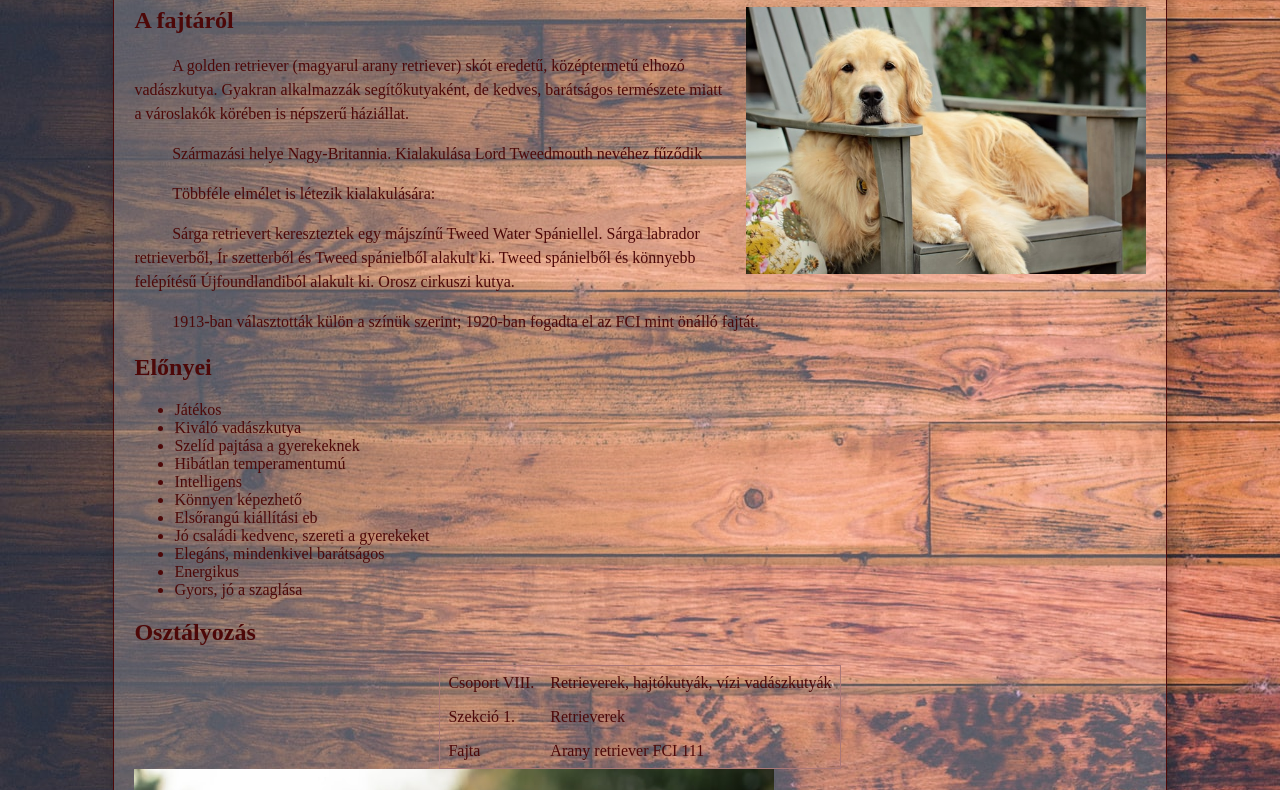
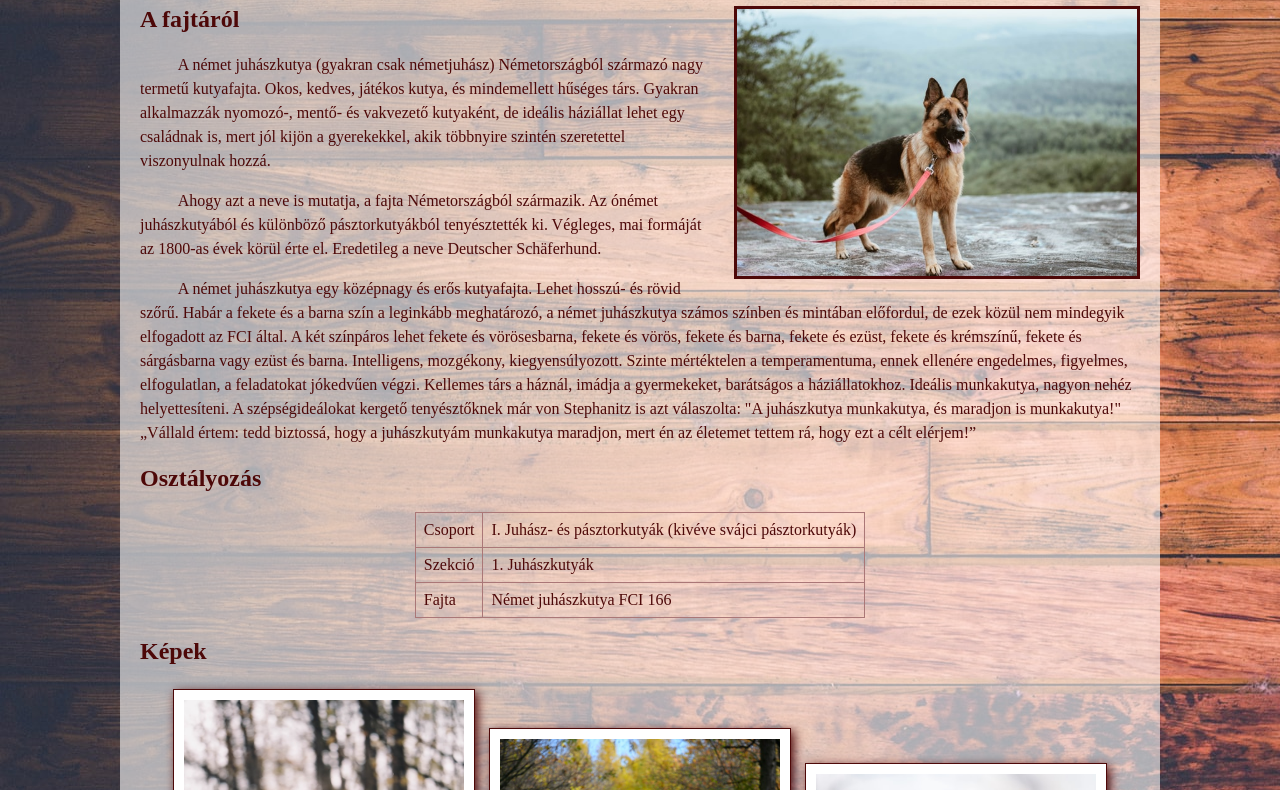
Before and after one commit to NR-05-Perseus/kutyafajtak-html, a plain HTML site: page dogs/golden-retriever.html in a window 1280 px wide. Shown: the part 142-932 px from the top of the page. Drawn offline with Linux system fonts and the light colour scheme.

Commit message:
elkészült!

```diff
--- a/css/style.css
+++ b/css/style.css
@@ -1,50 +1,38 @@
-body{
+body {
 
+    background-image: url(../img/background/keith-misner-h0Vxgz5tyXA-unsplash.jpg);
+    color: #4d0808
+}
 
-    background-image: url('../img/background/keith-misner-h0Vxgz5tyXA-unsplash.jpg'); /* Írd át a kép pontos nevére! */
-    color:#4d0808;
-<<<<<<< HEAD
-    box-sizing: border-box;
-    border: #4d0808;
-=======
->>>>>>> f3d64ba02e8dcabd406aeadabb75c04bf780c59c
+h1 {
+
+    text-align: center;
 
 }
 
-h1 {
-    text-align: center;
+a,
+a:link,
+a:visited,
+a:hover,
+a:active {
+    color: darkslategray;
 }
 
-a:link, a:visited, a:hover, a:active {
-    color: darkslategrey;
-}
-table{
-    border-width:1px ;
-    border-style: solid;
-    border-color: #aa7777;
-    border-collapse: collapse;
-    margin-left: auto;
-    margin-right: auto;
-}
-td, th{
-    padding: 0.5em;
-}
-.minikep{
-    float: right;
-    width: 400px;
-    margin-left: 20px;
-    border-width:3px;
-    border-color: #4d0808;
+p {
+
+    line-height: 1.5;
+    text-indent: 1cm;
 
 }
 
-p {
-    line-height: 1.5;
-    text-indent: 1cm;
+.kepek {
+    text-align: center;
+    float: none;
+
 }
 
-    width: 280px;
-.kepek,.kep{
+.kep {
+
     width: 280px;
     vertical-align: middle;
     background-color: white;
@@ -52,12 +40,37 @@ p {
     margin: 5px;
     border: 1px solid #4d0808;
     box-shadow: 3px 3px 10px #4d0808;
+
 }
+
+table {
+
+    border-collapse: collapse;
+    margin: 0 auto;
+
+}
+
+td {
+
+    border: 1px solid #aa7777;
+    padding: 0.5rem;
+
+
+}
+
+.minikep{
+
+    float: right;
+    width: 400px;
+    margin-left: 20px;
+    border: 3px solid #4d0808;
+
+
+}
+
 main {
-    max-width: 80%;
+    max-width: 1000px;
     margin: 0 auto;
     padding: 20px;
-    background-color: rgba(255, 255, 255, 0.2);
-    border: 1px solid #4d0808;
-    box-shadow: 5px 5px 15px rgba(0, 0, 0, 0.3);
+    background-color: rgba(255, 255, 255, 0.6);
 }
--- a/dogs/golden-retriever.html
+++ b/dogs/golden-retriever.html
@@ -1,101 +1,87 @@
 <!DOCTYPE html>
-<html lang="en">
+<html lang="hu">
 
 <head>
     <meta charset="UTF-8">
     <meta name="viewport" content="width=device-width, initial-scale=1.0">
+    <title>Német juhász</title>
+
     <link rel="stylesheet" href="../css/style.css">
-    <title>Arany retriever</title>
+
 </head>
 
 <body>
 
     <main id="kutyaoldal">
 
-        <p><a href="../index.html">Vissza a kutyafajtákhoz</a></p>
+         <p><a href="../index.html">Vissza a kutyafajtákhoz</a></p>
 
+        <h1>Németjuhász</h1>
 
-        <h1>Arany retriever</h1>
-
-        <img class="minikep" src="../img/dogs/golden-retriever/david-moynihan-BT_QM4CpnNE-unsplash.jpg"
-            alt="Egy arany retriever fekszik a széken" title="Arany retriever">
+        <img class="minikep" src="../img/dogs/german-shepherd/katelyn-macmillan-bvMUtFN0mIE-unsplash.jpg"
+            alt="Németjuhász" title="Németjuhász pórázon">
 
         <h2>A fajtáról</h2>
 
-        <p>
-            A golden retriever (magyarul arany retriever) skót eredetű, középtermetű elhozó vadászkutya. Gyakran
-            alkalmazzák
-            segítőkutyaként, de kedves, barátságos természete miatt a városlakók körében is népszerű háziállat.
-        </p>
+        <p>A német juhászkutya (gyakran csak németjuhász) Németországból származó nagy termetű kutyafajta. Okos, kedves,
+            játékos kutya, és mindemellett hűséges társ. Gyakran alkalmazzák nyomozó-, mentő- és vakvezető kutyaként, de
+            ideális háziállat lehet egy családnak is, mert jól kijön a gyerekekkel, akik többnyire szintén szeretettel
+            viszonyulnak hozzá.</p>
 
-        <p>Származási helye Nagy-Britannia. Kialakulása Lord Tweedmouth nevéhez fűződik</p>
+        <p>Ahogy azt a neve is mutatja, a fajta Németországból származik. Az ónémet juhászkutyából és különböző
+            pásztorkutyákból tenyésztették ki. Végleges, mai formáját az 1800-as évek körül érte el. Eredetileg a neve
+            Deutscher Schäferhund.</p>
 
-        <p>Többféle elmélet is létezik kialakulására:</p>
-
-        <p>
-            Sárga retrievert kereszteztek egy májszínű Tweed Water Spániellel.
-            Sárga labrador retrieverből, Ír szetterből és Tweed spánielből alakult ki.
-            Tweed spánielből és könnyebb felépítésű Újfoundlandiból alakult ki.
-            Orosz cirkuszi kutya.
-        </p>
-
-        <p>
-            1913-ban választották külön a színük szerint; 1920-ban fogadta el az FCI mint önálló fajtát.
-
-        </p>
-
-        <h2>Előnyei</h2>
-
-        <ul>
-            <li>Játékos</li>
-            <li>Kiváló vadászkutya</li>
-            <li>Szelíd pajtása a gyerekeknek</li>
-            <li>Hibátlan temperamentumú</li>
-            <li>Intelligens</li>
-            <li>Könnyen képezhető</li>
-            <li>Elsőrangú kiállítási eb</li>
-            <li>Jó családi kedvenc, szereti a gyerekeket</li>
-            <li>Elegáns, mindenkivel barátságos</li>
-            <li>Energikus</li>
-            <li>Gyors, jó a szaglása</li>
-        </ul>
-
-
-
+        <p>A német juhászkutya egy középnagy és erős kutyafajta. Lehet hosszú- és rövid szőrű. Habár a fekete és a barna
+            szín a leginkább meghatározó, a német juhászkutya számos színben és mintában előfordul, de ezek közül nem
+            mindegyik elfogadott az FCI által. A két színpáros lehet fekete és vörösesbarna, fekete és vörös, fekete és
+            barna, fekete és ezüst, fekete és krémszínű, fekete és sárgásbarna vagy ezüst és barna. Intelligens,
+            mozgékony, kiegyensúlyozott. Szinte mértéktelen a temperamentuma, ennek ellenére engedelmes, figyelmes,
+            elfogulatlan, a feladatokat jókedvűen végzi. Kellemes társ a háznál, imádja a gyermekeket, barátságos a
+            háziállatokhoz. Ideális munkakutya, nagyon nehéz helyettesíteni. A szépségideálokat kergető tenyésztőknek
+            már von Stephanitz is azt válaszolta: "A juhászkutya munkakutya, és maradjon is munkakutya!" „Vállald értem:
+            tedd biztossá, hogy a juhászkutyám munkakutya maradjon, mert én az életemet tettem rá, hogy ezt a célt
+            elérjem!”</p>
 
         <h2>Osztályozás</h2>
 
         <table>
             <tr>
-                <td>Csoport VIII.</td>
-                <td>Retrieverek, hajtókutyák, vízi vadászkutyák</td>
+                <td>Csoport </td>
+                <td>I. Juhász- és pásztorkutyák (kivéve svájci pásztorkutyák)</td>
             </tr>
             <tr>
-                <td>Szekció 1.</td>
-                <td>Retrieverek</td>
+                <td>Szekció </td>
+                <td>1. Juhászkutyák</td>
             </tr>
             <tr>
                 <td>Fajta</td>
-                <td>Arany retriever FCI 111</td>
+                <td>Német juhászkutya FCI 166</td>
             </tr>
+        </table>
 
-        </table>
+
+
+
+
+        <h2>Képek</h2>
 
         <div class="kepek">
 
-            <img class="kep" src="../img/dogs/golden-retriever/hugo-lamacq-mXa-47dLsrA-unsplash.jpg" alt="">
-            <img class="kep" src="../img/dogs/golden-retriever/mitchell-luo-f0Y_FDt0xJo-unsplash.jpg" alt="">
-            <img class="kep" src="../img/dogs/golden-retriever/olga-andreyanova-XeOO8ir_YHs-unsplash.jpg" alt="">
-            <img class="kep" src="../img/dogs/golden-retriever/shayna-douglas-rFao8fcvTdY-unsplash.jpg" alt="">
+            <img class="kep" src="../img/dogs/german-shepherd/anna-dudkova-Ce2FZDbx2T0-unsplash.jpg" alt="">
+            <img class="kep" src="../img/dogs/german-shepherd/jana-ohajdova-IqF8B95ZFfs-unsplash.jpg" alt="">
+            <img class="kep" src="../img/dogs/german-shepherd/reba-spike-mGlycNv80Uk-unsplash.jpg" alt="">
+            <img class="kep" src="../img/dogs/german-shepherd/vitamina-poleznova-2lVDdshknXI-unsplash.jpg" alt="">
 
         </div>
 
 
 
 
-        <h2>Képek</h2>
+    </main>
 
-    </main>
+
+
 
 </body>
 
```
Also changed, not shown: dogs/german-shepherd.html (+37 -20 lines), dogs/husky.html (added, +54 -0 lines), index.html (+16 -6 lines).
